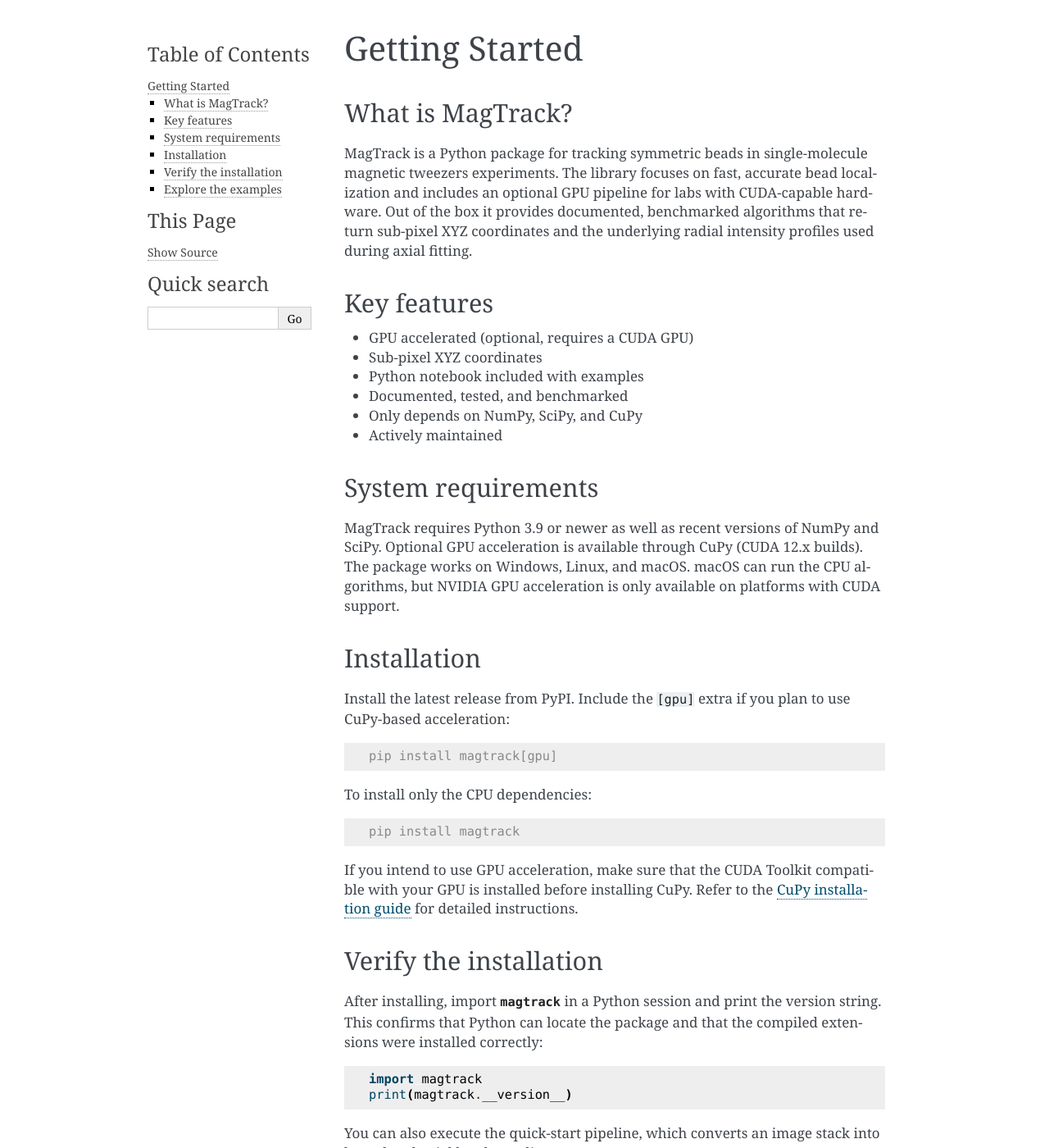
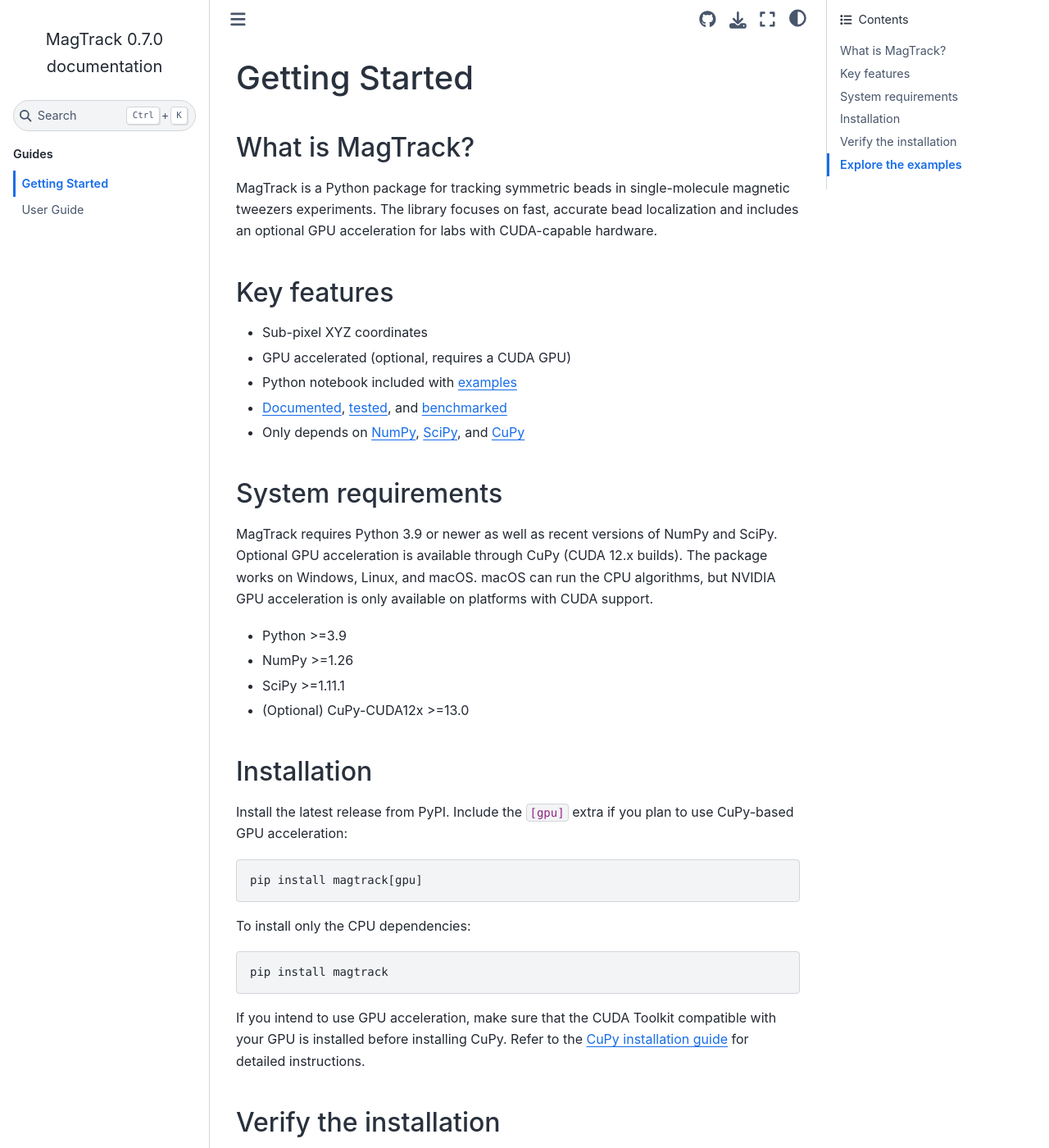
Before and after one commit to 7jameslondon/MagTrack, a Sphinx documentation site: the page built from docs/source/getting_started.rst, in a window 1280 px wide and 1400 px high. Shown: the whole window at 82% size. Built offline with Sphinx 7.4.7 and the Sphinx Book theme 1.1.4, drawn with Linux system fonts in a browser that asks for light colours; pages that are not in the unit, such as notebooks, are missing from menus; some of the changed text lies outside the part shown.

Commit message:
Revamped documentation configuration: switched to `sphinx_book_theme`, added badges, improved user guide, and included demo GIF in README.

```diff
--- a/docs/requirements.txt
+++ b/docs/requirements.txt
@@ -2,3 +2,5 @@
 sphinx-autoapi
 sphinx-autodoc-typehints
 sphinx-design
+sphinx-book-theme
+sphinx_copybutton
--- a/docs/source/conf.py
+++ b/docs/source/conf.py
@@ -15,6 +15,7 @@
     "sphinx.ext.napoleon",
     "sphinx_autodoc_typehints",
     "sphinx.ext.intersphinx",
+    "sphinx_copybutton",
     "sphinx_design",
     'autoapi.extension',
 ]
@@ -29,9 +30,13 @@
 templates_path = ['_templates']
 exclude_patterns = []
 
-html_theme = 'alabaster'
+html_theme = 'sphinx_book_theme'
 html_static_path = ['_static']
 
+html_theme_options = {
+    "repository_url": "https://github.com/7jameslondon/MagTrack",
+    "use_repository_button": True,
+}
 
 autosummary_generate = True
 napoleon_google_docstring = False
--- a/docs/source/getting_started.rst
+++ b/docs/source/getting_started.rst
@@ -4,19 +4,17 @@
 What is MagTrack?
 -----------------
 MagTrack is a Python package for tracking symmetric beads in single-molecule magnetic tweezers experiments. The
-library focuses on fast, accurate bead localization and includes an optional GPU pipeline for labs with CUDA-capable
-hardware. Out of the box it provides documented, benchmarked algorithms that return sub-pixel XYZ coordinates and the
-underlying radial intensity profiles used during axial fitting.
+library focuses on fast, accurate bead localization and includes an optional GPU acceleration for labs with CUDA-capable
+hardware.
 
 Key features
 ------------
 
+* Sub-pixel XYZ coordinates
 * GPU accelerated (optional, requires a CUDA GPU)
-* Sub-pixel XYZ coordinates
-* Python notebook included with examples
-* Documented, tested, and benchmarked
-* Only depends on NumPy, SciPy, and CuPy
-* Actively maintained
+* Python notebook included with `examples <https://colab.research.google.com/github/7jameslondon/MagTrack/blob/master/examples/examples.ipynb>`_
+* `Documented <https://magtrack.readthedocs.io/en/stable/>`_, `tested <https://github.com/7jameslondon/MagTrack/actions/workflows/python-package.yml>`_, and `benchmarked <https://github.com/7jameslondon/MagTrack/tree/master/benchmarks>`_
+* Only depends on `NumPy <https://numpy.org/>`_, `SciPy <https://scipy.org/>`_, and `CuPy <https://cupy.dev/>`_
 
 System requirements
 -------------------
@@ -25,10 +23,15 @@
 available through CuPy (CUDA 12.x builds). The package works on Windows, Linux, and macOS. macOS can run the CPU
 algorithms, but NVIDIA GPU acceleration is only available on platforms with CUDA support.
 
+* Python >=3.9
+* NumPy >=1.26
+* SciPy >=1.11.1
+* (Optional) CuPy-CUDA12x >=13.0
+
 Installation
 ------------
 
-Install the latest release from PyPI. Include the ``[gpu]`` extra if you plan to use CuPy-based acceleration:
+Install the latest release from PyPI. Include the ``[gpu]`` extra if you plan to use CuPy-based GPU acceleration:
 
 .. code-block:: console
 
@@ -55,21 +58,21 @@
    import magtrack
    print(magtrack.__version__)
 
-You can also execute the quick-start pipeline, which converts an image stack into lateral and axial bead coordinates:
+You can also try a function like center-of-mass, which converts an image stack into x,y bead coordinates:
 
 .. code-block:: python
 
    import magtrack
+   import numpy as np
 
-   x, y, z, profiles = magtrack.stack_to_xyzp(stack)
+   stack = np.zeros((10, 10, 3))
+   x, y = magtrack.center_of_mass(stack)
 
-Here ``stack`` is a 3D NumPy array of bead images (frames × rows × columns). The function returns the fitted lateral
-coordinates ``x`` and ``y``, axial positions ``z``, and the radial profiles ``profiles`` that were used in the axial fit.
+   print(f'x: {x}')
+   print(f'y: {y}')
 
 Explore the examples
 --------------------
 
 The ``examples/examples.ipynb`` notebook walks through the core functionality, including simulation, tracking, and GPU
-acceleration. Download the notebook to run it locally or open it in Google Colab from the README badge. The notebook's
-scenarios are mirrored throughout the :doc:`user_guide`, so reading both side-by-side provides an effective first tour of
-MagTrack.
+acceleration. `Download <https://github.com/7jameslondon/MagTrack/blob/master/examples/examples.ipynb>`_ the notebook to run it locally or open it in `Google Colab <https://colab.research.google.com/github/7jameslondon/MagTrack/blob/master/examples/examples.ipynb>`_.
--- a/docs/source/user_guide.rst
+++ b/docs/source/user_guide.rst
@@ -1,8 +1,7 @@
 User Guide
 ==========
 
-This guide mirrors the walkthrough in ``examples/examples.ipynb`` and demonstrates the core algorithms provided by
-MagTrack. All snippets below assume the following imports:
+To start import magtrack. Here we will also import a simulation and NumPy.
 
 .. code-block:: python
 
--- a/pyproject.toml
+++ b/pyproject.toml
@@ -38,6 +38,7 @@
     "sphinx-copybutton",
     "sphinx-design",
     "sphinx-autodoc-typehints",
+    "sphinx-book-theme",
 ]
 
 [project.urls]
```
Also changed, not shown: README.md (+2 -0 lines), docs/source/index.rst (+20 -5 lines).
